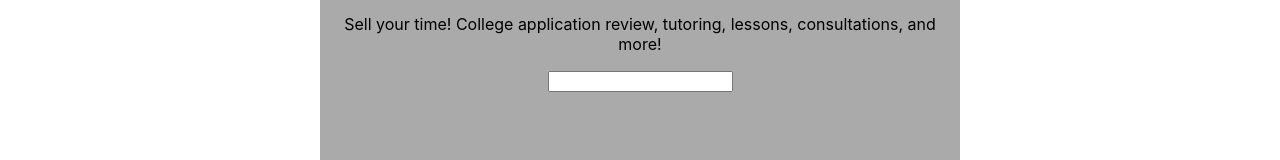
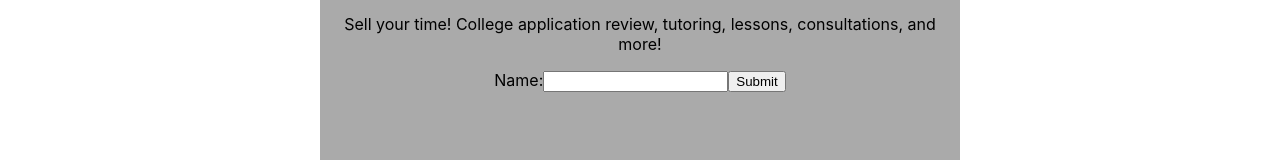
Before and after one commit to saahilshangle/time-project, a React (Create React App) app in the folder client/: page /my-app/home in a window 1280 px wide. Shown: the part 140-300 px from the top of the page. Built offline with nearby package versions, Linux system fonts and the light colour scheme; no server answers.

Commit message:
Created controlled component to grab input from text box. Now need to send over API

```diff
--- a/client/src/views/home.js
+++ b/client/src/views/home.js
@@ -7,8 +7,20 @@
         super(props);
         this.state = {
             apiResponse: "First",
-            mongoResponse: "Second"
+            mongoResponse: "Second",
+            textBox: "hmm"
         };
+        this.handleChange = this.handleChange.bind(this);
+        this.handleSubmit = this.handleSubmit.bind(this);
+    }
+
+    handleChange(event) {
+        this.setState({textBox: event.target.value});
+    }
+
+    handleSubmit(event) {
+        alert(this.state.textBox);
+        event.preventDefault();
     }
 
     // eslint-disable-next-line
@@ -34,7 +46,7 @@
         // let response = fetch("http://localhost:5000/express_backend");
         // return response;
         console.log("testing12345");
-        // This has more info on event listeners
+        // This has more info on event listeners KEEP THIS
         // https://reactjs.org/docs/forms.html
     }
 
@@ -47,8 +59,13 @@
                     <p>{this.state.apiResponse}</p>
                     <p>{this.state.mongoResponse}</p>
                     <p>Sell your time! College application review, tutoring, lessons, consultations, and more!</p>
-                    <input type="text" id="myText"/>
-                    {this.myFunction()}
+                    <form onSubmit={this.handleSubmit}>
+                        <label>
+                            Name:
+                            <input type="text" value={this.state.value} onChange={this.handleChange}/>
+                        </label>
+                        <input type="submit" value="Submit" />
+                    </form>
                 </div>
                 <div className="column right">
                 </div>
```
